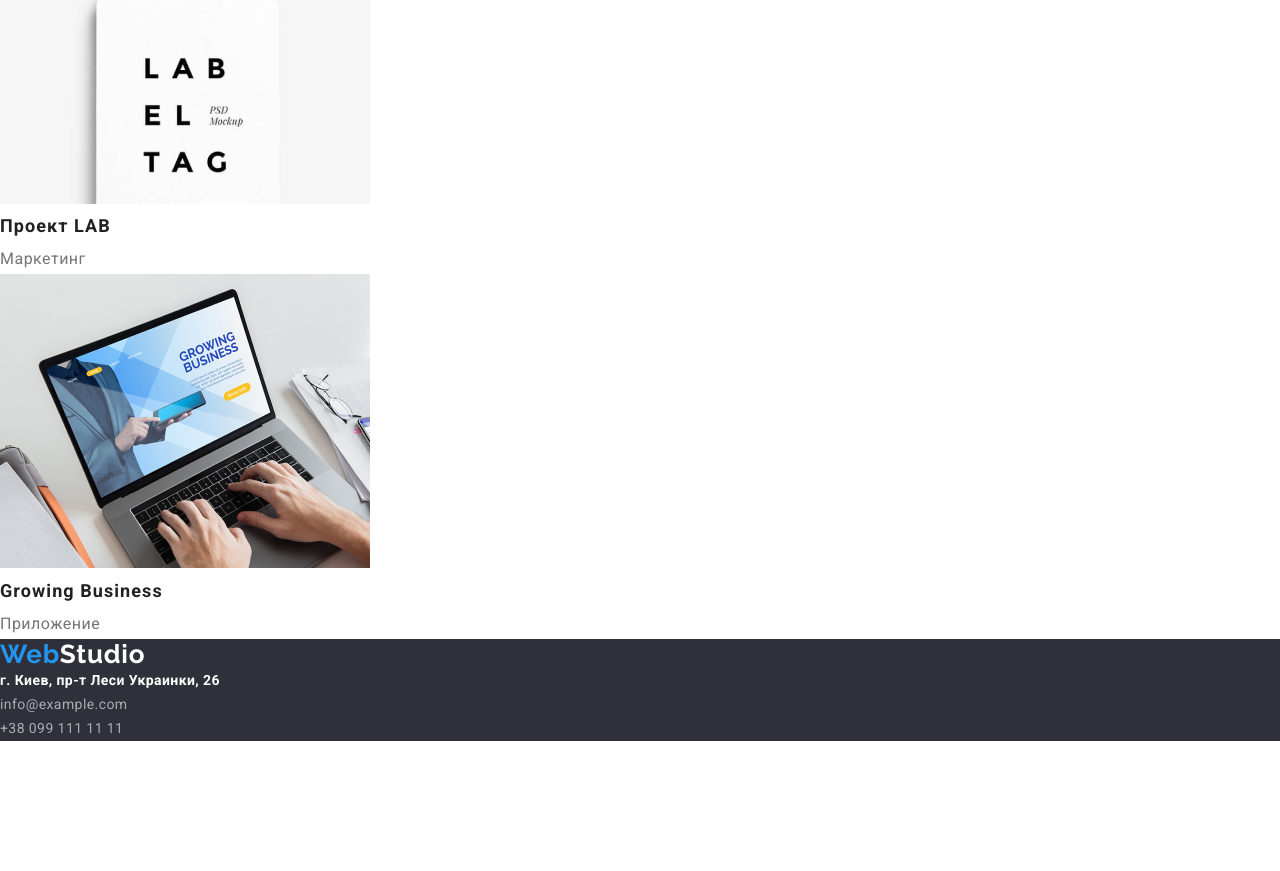
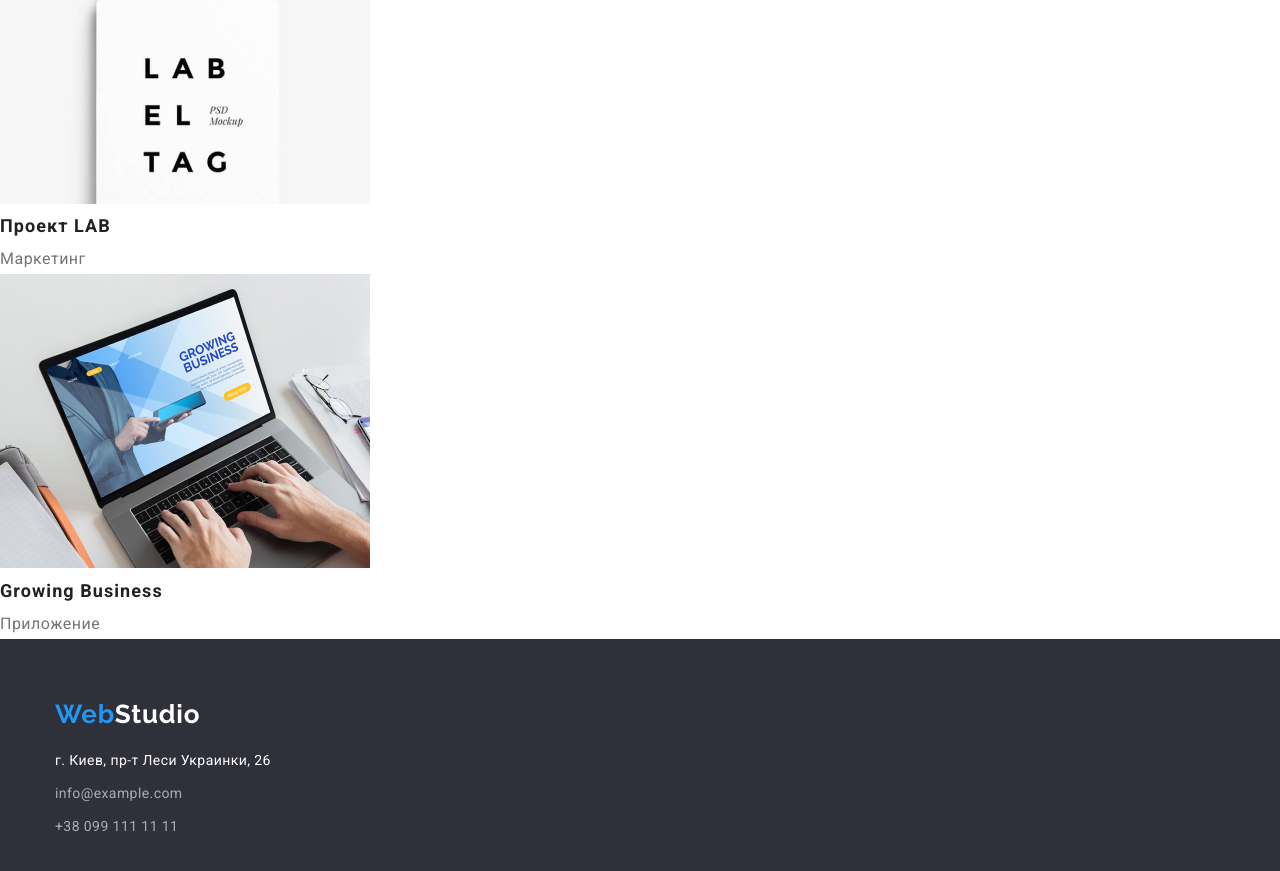
Before and after one commit to apostoloska-z/goit-markup-hw-02, a plain HTML site: page portfolio.html in a window 1280 px wide. Shown: the part 2872-3743 px from the top of the page. Before the commit the page ends 3613 px from the top, so only its background shows below. Drawn offline with nearby package versions, Linux system fonts and the light colour scheme.

Commit message:
Добавляет позиционированние элементам footer

```diff
--- a/css/styles.css
+++ b/css/styles.css
@@ -149,7 +149,16 @@ footer .logo-web {
 /*  ============ FOOTER  ============ */
 
 .footer {
+    padding: 60px 0;
     background-color: var(--background-dark-color);
+}
+
+.address {
+    margin-top: 20px;
+}
+
+.address-line:not(:last-child) {
+    margin-bottom: 9px;
 }
 
 .address-main {
--- a/portfolio.html
+++ b/portfolio.html
@@ -128,10 +128,11 @@
     </main>
     <!--FOOTER-->
     <footer class="footer">
-        <a class="logo link" href="./index.html" aria-label="WebStudio" lang="en">Web<span class="logo-web">Studio</span></a>
-        <address class="address">
+        <div class="container">
+            <a class="logo link" href="./index.html" aria-label="WebStudio" lang="en">Web<span class="logo-web">Studio</span></a>
+            <address class="address">
                <p class="address-line">
-                    <a class="address-main link" href="https://goo.gl/maps/fexX8swV8cYwK8N79" target="blank"><b>г. Киев, пр-т Леси Украинки, 26</b></a>
+                    <a class="address-main link" href="https://goo.gl/maps/fexX8swV8cYwK8N79" target="blank">г. Киев, пр-т Леси Украинки, 26</a>
                </p>
                <p class="address-line">
                     <a class="address-link link" href="mailto:info@example.com">info@example.com</a>
@@ -139,7 +140,8 @@
                <p class="address-line">
                     <a class="address-link link" href="+380991111111">+38 099 111 11 11</a>
                </p>
-        </address>
+            </address>
+        </div>
     </footer>
 </body>
 </html>
```
Also changed, not shown: index.html (+3 -1 lines).
